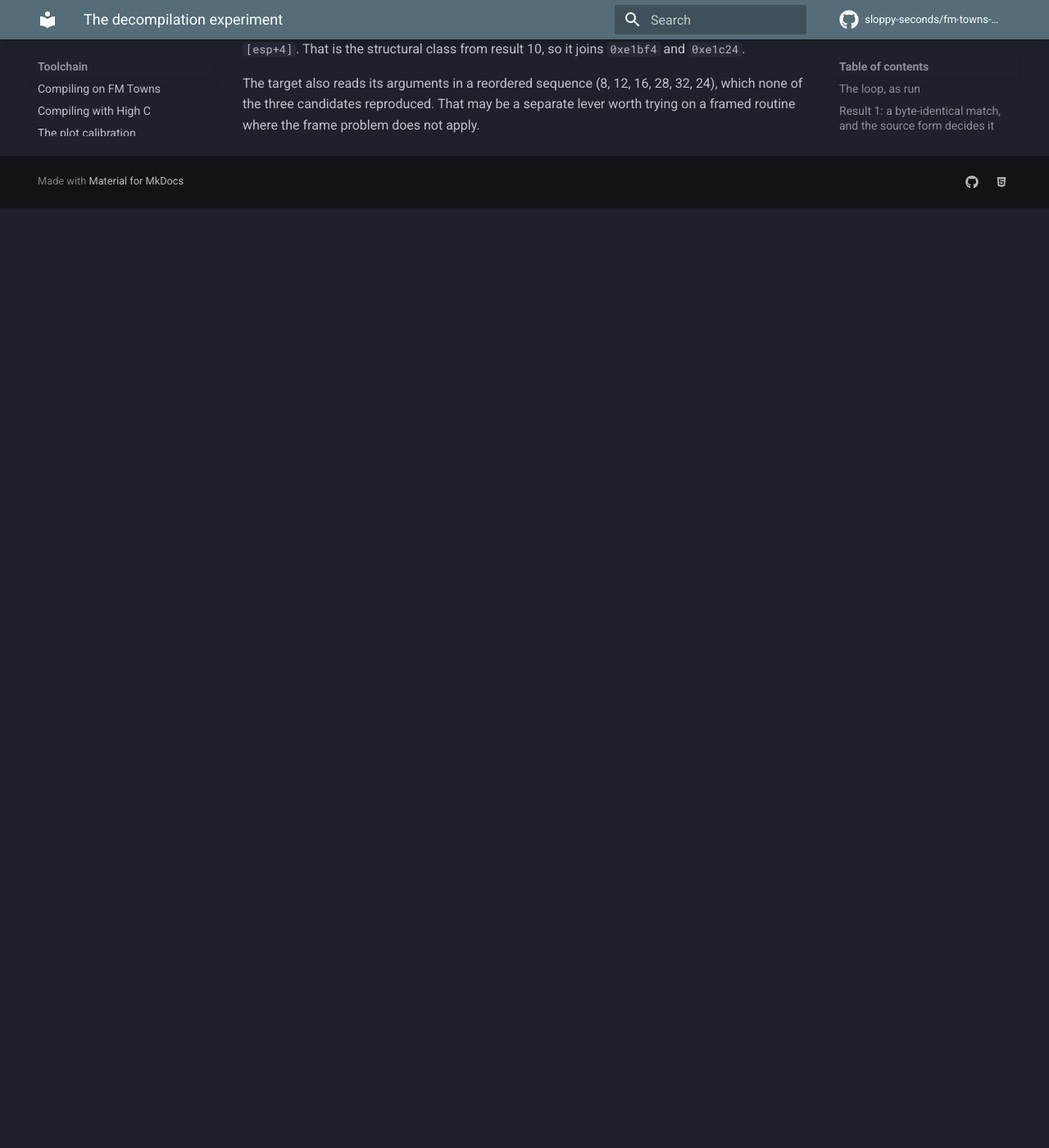
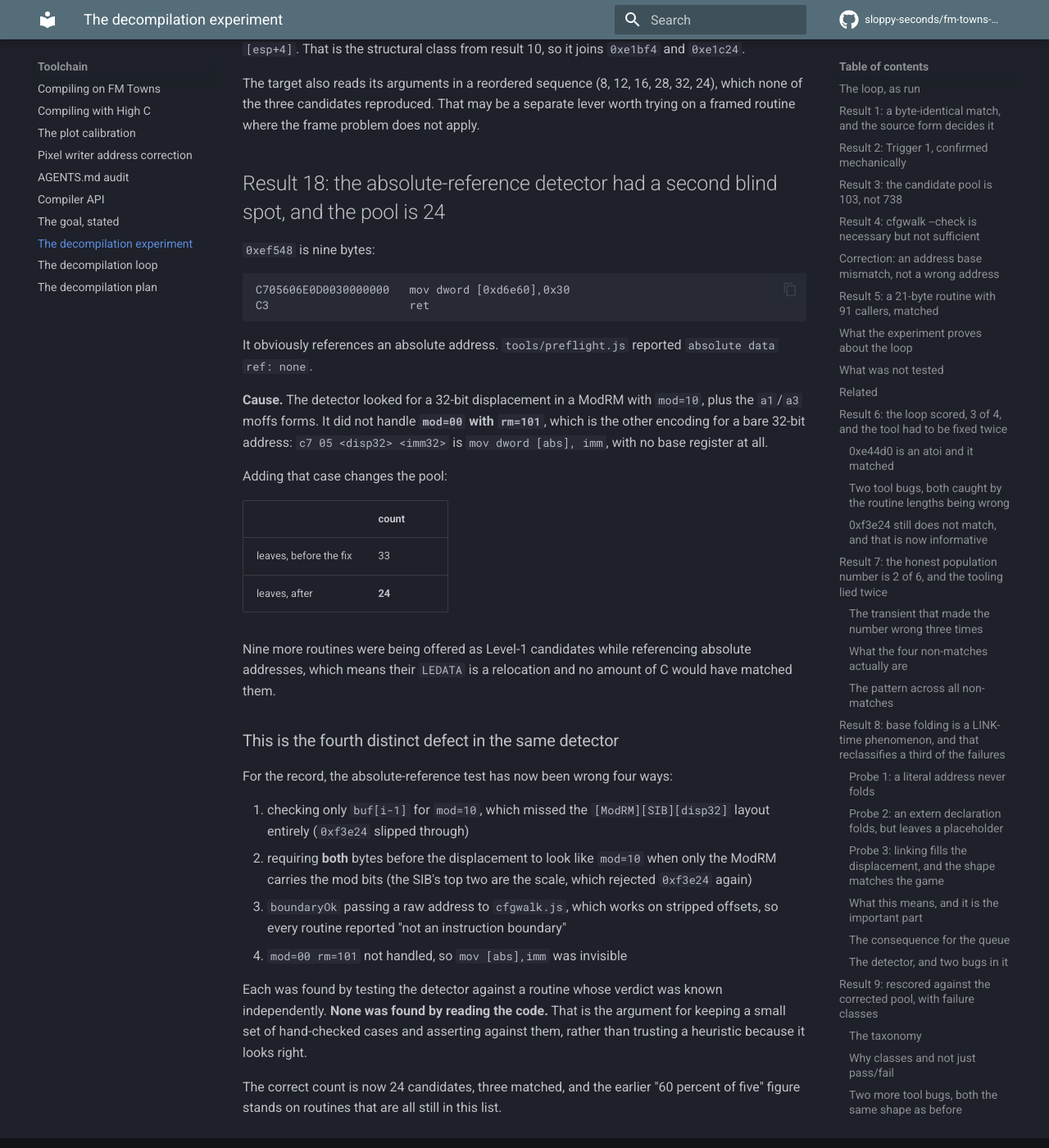
Before and after one commit to sloppy-seconds/fm-towns-ultima, an MkDocs documentation site: the page built from docs/decompilation-experiment.md, in a window 1280 px wide and 1400 px high, scrolled down 26865 px. Shown: the whole window at 82% size. Built offline with MkDocs 1.6.1 and Material for MkDocs 9.7.7, drawn with Linux system fonts in a browser that asks for light colours; comment, search, counter and statistics services are not loaded; before the commit the page ends 27119 px from its top, so only the background shows below that.

Commit message:
preflight missed mod=00 rm=101, so mov [abs],imm was invisible; pool is 24 not 33
0xef548 is nine bytes: 'mov dword [0xd6e60],0x30; ret'. It obviously references
an absolute address and preflight reported none.

The detector handled mod=10 and the a1/a3 moffs forms but not mod=00 with
rm=101, which is the other bare-32-bit-address encoding: 'c7 05 <disp32> <imm32>'
is mov dword [abs],imm with no base register.

Adding it drops the Level-1 pool from 33 to 24. Nine more routines were being
offered as candidates while referencing absolute addresses, so their LEDATA was
a relocation and no C would ever have matched them.

This is the fourth distinct defect in the same detector:
  1. only checked buf[i-1] for mod=10, missing [ModRM][SIB][disp32] entirely
  2. required BOTH preceding bytes to look like mod=10, when only the ModRM
     carries mod bits - the SIB top two are the scale
  3. boundaryOk passed raw addresses to cfgwalk.js, which works on stripped
     offsets, so every routine reported 'not an instruction boundary'
  4. mod=00 rm=101 unhandled

Every one was found by testing the detector against a routine whose verdict was
known independently. None was found by reading the code.

````diff
--- a/docs/decompilation-experiment.md
+++ b/docs/decompilation-experiment.md
@@ -1136,3 +1136,52 @@
 The target also reads its arguments in a reordered sequence (8, 12, 16, 28, 32,
 24), which none of the three candidates reproduced. That may be a separate lever
 worth trying on a framed routine where the frame problem does not apply.
+
+## Result 18: the absolute-reference detector had a second blind spot, and the pool is 24
+
+`0xef548` is nine bytes:
+
+```
+C705606E0D0030000000   mov dword [0xd6e60],0x30
+C3                     ret
+```
+
+It obviously references an absolute address. `tools/preflight.js` reported
+`absolute data ref: none`.
+
+**Cause.** The detector looked for a 32-bit displacement in a ModRM with `mod=10`,
+plus the `a1`/`a3` moffs forms. It did not handle **`mod=00` with `rm=101`**,
+which is the other encoding for a bare 32-bit address: `c7 05 <disp32> <imm32>`
+is `mov dword [abs], imm`, with no base register at all.
+
+Adding that case changes the pool:
+
+| | count |
+|---|---|
+| leaves, before the fix | 33 |
+| leaves, after | **24** |
+
+Nine more routines were being offered as Level-1 candidates while referencing
+absolute addresses, which means their `LEDATA` is a relocation and no amount of
+C would have matched them.
+
+### This is the fourth distinct defect in the same detector
+
+For the record, the absolute-reference test has now been wrong four ways:
+
+1. checking only `buf[i-1]` for `mod=10`, which missed the `[ModRM][SIB][disp32]`
+   layout entirely (`0xf3e24` slipped through)
+2. requiring **both** bytes before the displacement to look like `mod=10` when
+   only the ModRM carries the mod bits (the SIB's top two are the scale, which
+   rejected `0xf3e24` again)
+3. `boundaryOk` passing a raw address to `cfgwalk.js`, which works on stripped
+   offsets, so every routine reported "not an instruction boundary"
+4. `mod=00 rm=101` not handled, so `mov [abs],imm` was invisible
+
+Each was found by testing the detector against a routine whose verdict was known
+independently. **None was found by reading the code.** That is the argument for
+keeping a small set of hand-checked cases and asserting against them, rather than
+trusting a heuristic because it looks right.
+
+The correct count is now 24 candidates, three matched, and the earlier "60 percent
+of five" figure stands on routines that are all still in this list.
````
Also changed, not shown: 1 other file.
